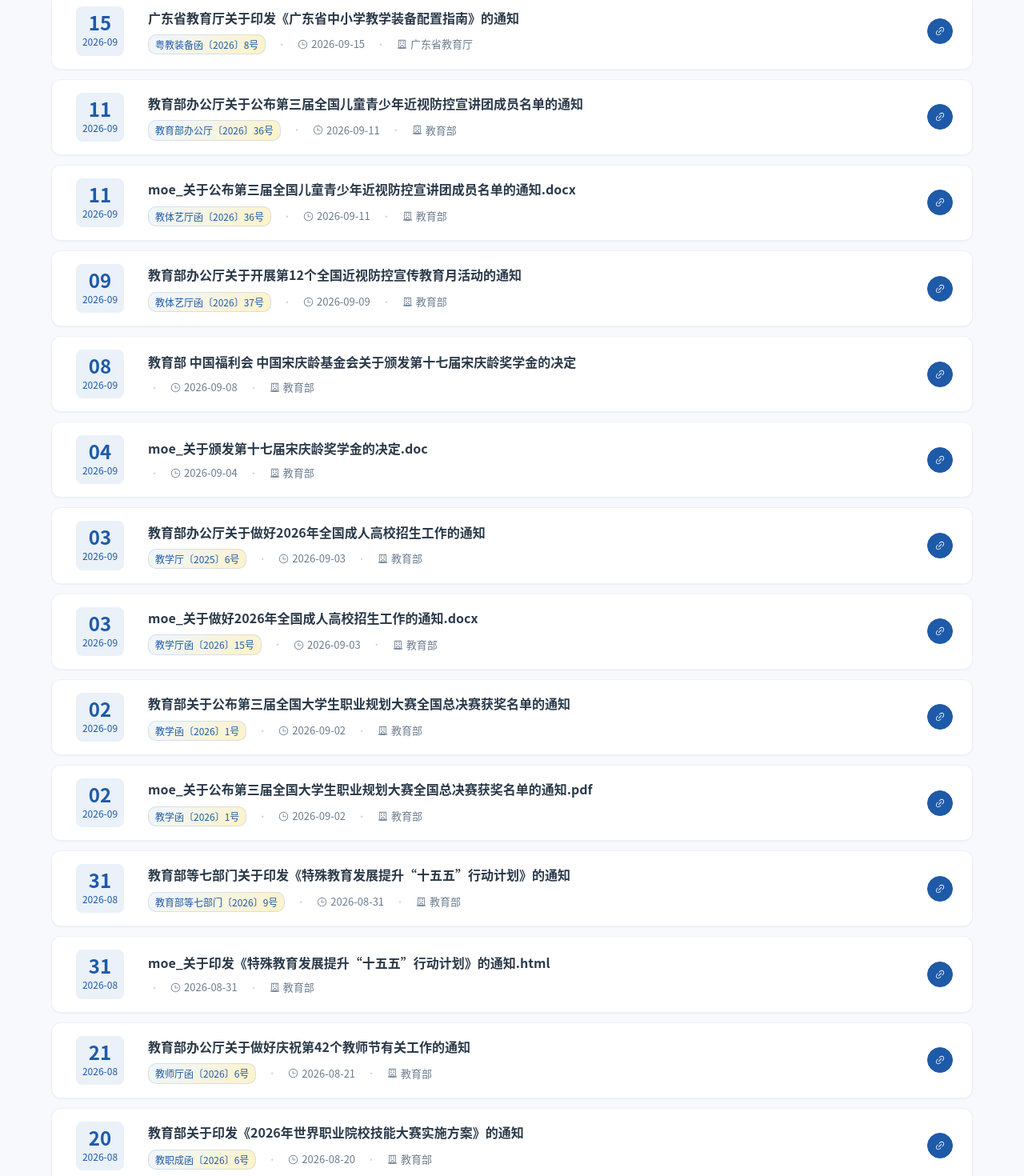
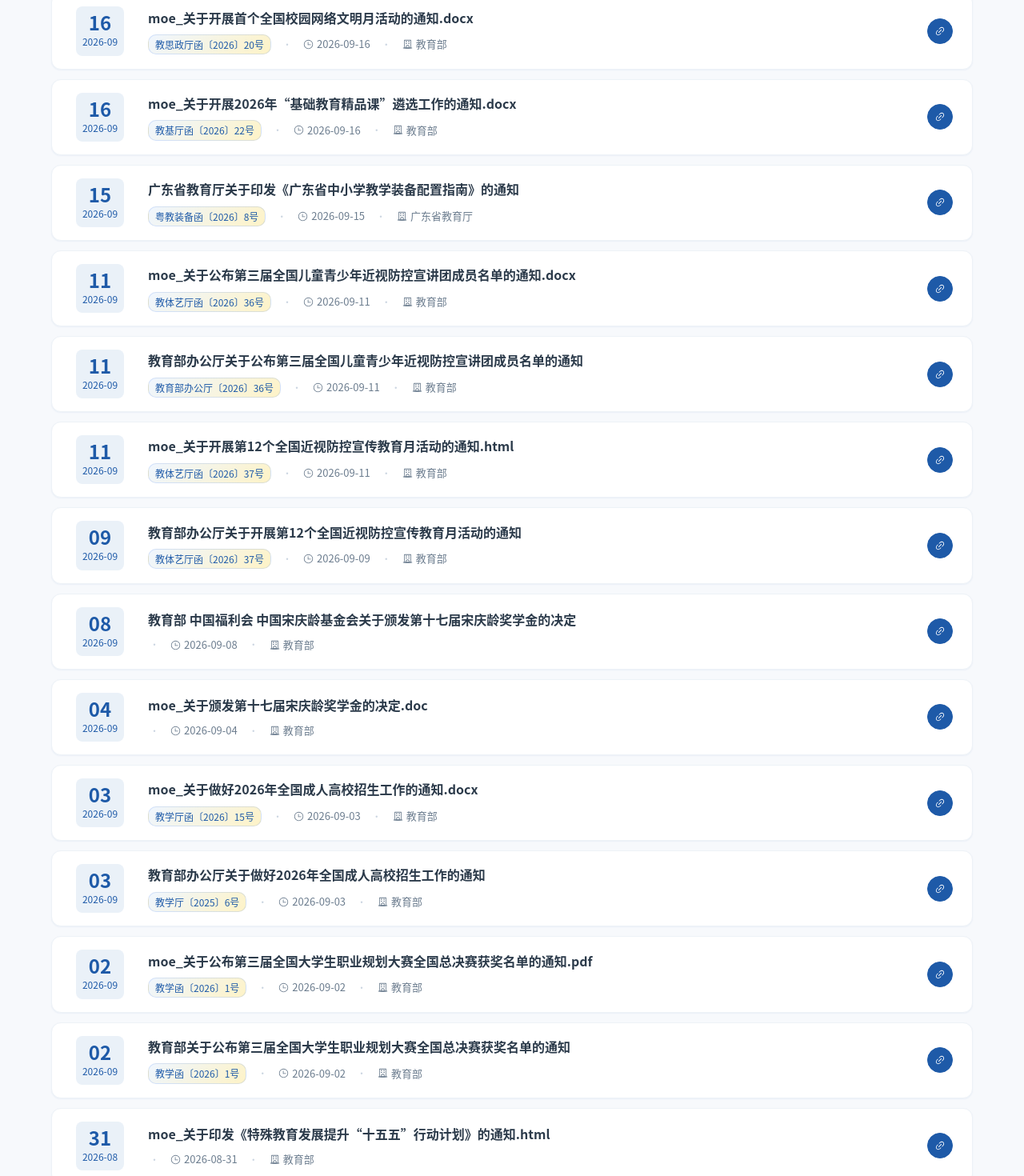
Before and after one commit to xiewengi/EDUima, a Vue app: page /#/policy in a window 1280 px wide. Shown: the part 676-2146 px from the top of the page at 80% size. Built offline with nearby package versions, Linux system fonts and the light colour scheme.

Commit message:
fix: site.updated同步更新 + 前端fetch加缓存破坏参数

```diff
--- a/public/data/policy.json
+++ b/public/data/policy.json
@@ -1,7 +1,7 @@
 {
   "site": {
     "title": "教育政策资料库",
-    "updated": "2026-09-23"
+    "updated": "2026-09-29"
   },
   "updated": "2026-09-29",
   "categories": [
@@ -202,6 +202,14 @@
           "source": "教育部"
         },
         {
+          "title": "moe_关于公布第三届全国儿童青少年近视防控宣讲团成员名单的通知.docx",
+          "mediaId": "word_3deb9906c10f388deed86711b305f0e8_49c73abf166e8cc6cf3aba564dee10207508334806566436",
+          "doc_no": "教体艺厅函〔2026〕36号",
+          "date": "2026-09-11",
+          "url": "http://www.moe.gov.cn/srcsite/A17/moe_943/s3285/202609/t20260909_1449937.html",
+          "source": "教育部"
+        },
+        {
           "title": "教育部办公厅关于公布第三届全国儿童青少年近视防控宣讲团成员名单的通知",
           "mediaId": "weburl_3deb9906c10f388deed86711b305f0e8_aa159fcba7c8fd288a168db6ea74d61d7508334806566436",
           "doc_no": "教育部办公厅〔2026〕36号",
@@ -226,6 +234,22 @@
           "source": "教育部"
         },
         {
+          "title": "moe_关于颁发第十七届宋庆龄奖学金的决定.doc",
+          "mediaId": "word_3deb9906c10f388deed86711b305f0e8_a5b4fd8bdda0f5d6277dcc71d492ee8c7508334806566436",
+          "doc_no": "",
+          "date": "2026-09-04",
+          "url": "http://www.moe.gov.cn/srcsite/A06/s7053/202609/t20260908_1449693.html",
+          "source": "教育部"
+        },
+        {
+          "title": "moe_关于做好2026年全国成人高校招生工作的通知.docx",
+          "mediaId": "word_3deb9906c10f388deed86711b305f0e8_d52b0d4d55defb11db35b446ca4525b47508334806566436",
+          "doc_no": "教学厅函〔2026〕15号",
+          "date": "2026-09-03",
+          "url": "http://www.moe.gov.cn/srcsite/A15/moe_777/202609/t20260903_1448954.html",
+          "source": "教育部"
+        },
+        {
           "title": "教育部办公厅关于做好2026年全国成人高校招生工作的通知",
           "mediaId": "weburl_3deb9906c10f388deed86711b305f0e8_2f39db62a1651f5a95db605f73822ec17508334806566436",
           "doc_no": "教学厅〔2025〕6号",
@@ -234,11 +258,27 @@
           "source": "教育部"
         },
         {
+          "title": "moe_关于公布第三届全国大学生职业规划大赛全国总决赛获奖名单的通知.pdf",
+          "mediaId": "pdf_3deb9906c10f388deed86711b305f0e8_a3e07e340bda6bf4f21b7197483c0a917508334806566436",
+          "doc_no": "教学函〔2026〕1号",
+          "date": "2026-09-02",
+          "url": "http://www.moe.gov.cn/srcsite/A15/s7063/202609/t20260902_1448809.html",
+          "source": "教育部"
+        },
+        {
           "title": "教育部关于公布第三届全国大学生职业规划大赛全国总决赛获奖名单的通知",
           "mediaId": "weburl_3deb9906c10f388deed86711b305f0e8_8f438806bf02faba89634254c975531c7508334806566436",
           "doc_no": "教学函〔2026〕1号",
           "date": "2026-09-02",
           "url": "http://www.moe.gov.cn/srcsite/A15/s7063/202609/t20260902_1448809.html",
+          "source": "教育部"
+        },
+        {
+          "title": "moe_关于印发《特殊教育发展提升“十五五”行动计划》的通知.html",
+          "mediaId": "html_3deb9906c10f388deed86711b305f0e8_6e295f2fc3978a56bf4ccef3a4dda0127508334806566436",
+          "doc_no": "",
+          "date": "2026-08-31",
+          "url": "http://www.moe.gov.cn/srcsite/A06/s3331/202608/t20260831_1448305.html",
           "source": "教育部"
         },
         {
@@ -346,67 +386,27 @@
           "source": "教育部"
         },
         {
-          "title": "moe_关于公布第三届全国大学生职业规划大赛全国总决赛获奖名单的通知.pdf",
-          "mediaId": "pdf_3deb9906c10f388deed86711b305f0e8_a3e07e340bda6bf4f21b7197483c0a917508334806566436",
-          "doc_no": "教学函〔2026〕1号",
-          "date": "2026-09-02",
-          "url": "http://www.moe.gov.cn/srcsite/A15/s7063/202609/t20260902_1448809.html",
-          "source": "教育部"
-        },
-        {
-          "title": "moe_关于颁发第十七届宋庆龄奖学金的决定.doc",
-          "mediaId": "word_3deb9906c10f388deed86711b305f0e8_a5b4fd8bdda0f5d6277dcc71d492ee8c7508334806566436",
-          "doc_no": "",
-          "date": "2026-09-04",
-          "url": "http://www.moe.gov.cn/srcsite/A06/s7053/202609/t20260908_1449693.html",
-          "source": "教育部"
-        },
-        {
-          "title": "moe_关于公布第三届全国儿童青少年近视防控宣讲团成员名单的通知.docx",
-          "mediaId": "word_3deb9906c10f388deed86711b305f0e8_49c73abf166e8cc6cf3aba564dee10207508334806566436",
-          "doc_no": "教体艺厅函〔2026〕36号",
-          "date": "2026-09-11",
-          "url": "http://www.moe.gov.cn/srcsite/A17/moe_943/s3285/202609/t20260909_1449937.html",
-          "source": "教育部"
-        },
-        {
-          "title": "moe_关于印发《特殊教育发展提升“十五五”行动计划》的通知.html",
-          "mediaId": "html_3deb9906c10f388deed86711b305f0e8_6e295f2fc3978a56bf4ccef3a4dda0127508334806566436",
-          "doc_no": "",
-          "date": "2026-08-31",
-          "url": "http://www.moe.gov.cn/srcsite/A06/s3331/202608/t20260831_1448305.html",
-          "source": "教育部"
-        },
-        {
-          "title": "moe_关于做好2026年全国成人高校招生工作的通知.docx",
-          "mediaId": "word_3deb9906c10f388deed86711b305f0e8_d52b0d4d55defb11db35b446ca4525b47508334806566436",
-          "doc_no": "教学厅函〔2026〕15号",
-          "date": "2026-09-03",
-          "url": "http://www.moe.gov.cn/srcsite/A15/moe_777/202609/t20260903_1448954.html",
-          "source": "教育部"
-        },
-        {
           "title": "moe_关于开展第12个全国近视防控宣传教育月活动的通知.html",
           "mediaId": "html_3deb9906c10f388deed86711b305f0e8_17094236e955b838fc2873f2af1f02057508334806566436",
-          "doc_no": "",
-          "date": "",
-          "url": "",
+          "doc_no": "教体艺厅函〔2026〕37号",
+          "date": "2026-09-11",
+          "url": "http://www.moe.gov.cn/srcsite/A17/moe_943/s3285/202609/t20260909_1449929.html",
           "source": "教育部"
         },
         {
           "title": "moe_关于开展首个全国校园网络文明月活动的通知.docx",
           "mediaId": "word_3deb9906c10f388deed86711b305f0e8_f10112a5fa3f7b023ab79dbe008266937508334806566436",
-          "doc_no": "",
-          "date": "",
-          "url": "",
+          "doc_no": "教思政厅函〔2026〕20号",
+          "date": "2026-09-16",
+          "url": "http://www.moe.gov.cn/srcsite/A12/s7060/202609/t20260916_1450989.html",
           "source": "教育部"
         },
         {
           "title": "moe_关于开展2026年“基础教育精品课”遴选工作的通知.docx",
           "mediaId": "word_3deb9906c10f388deed86711b305f0e8_54270e7783c7d8ed1dad82e4909de5c97508334806566436",
-          "doc_no": "",
-          "date": "",
-          "url": "",
+          "doc_no": "教基厅函〔2026〕22号",
+          "date": "2026-09-16",
+          "url": "http://www.moe.gov.cn/srcsite/A06/s3321/202609/t20260916_1451040.html",
           "source": "教育部"
         },
         {
--- a/scripts/sync.js
+++ b/scripts/sync.js
@@ -182,9 +182,10 @@ function updatePolicyJson(gdList, natList) {
     }).sort((a, b) => (b.date || '').localeCompare(a.date || ''))  // 按日期倒序
   }
 
+  const today = new Date().toISOString().slice(0, 10)
   const policy = {
-    site: oldPolicy?.site || { title: '教育政策资料库' },
-    updated: new Date().toISOString().slice(0, 10),
+    site: { ...(oldPolicy?.site || { title: '教育政策资料库' }), updated: today },
+    updated: today,
     categories: [
       { id: 'guangdong', name: '广东省内政策', source: 'https://edu.gd.gov.cn/gkmlpt/policy/',
         items: merge(gdList, oldGdMap, '广东省教育厅') },
--- a/src/views/Bidding.vue
+++ b/src/views/Bidding.vue
@@ -238,7 +238,7 @@ const resetFilter = () => {
 
 onMounted(async () => {
   try {
-    const res = await fetch(import.meta.env.BASE_URL + 'data/bidding.json')
+    const res = await fetch(import.meta.env.BASE_URL + 'data/bidding.json?v=' + Date.now())
     rawData.value = await res.json()
     updated.value = rawData.value.updated || '—'
   } catch (e) {
--- a/src/views/Home.vue
+++ b/src/views/Home.vue
@@ -190,9 +190,10 @@ const latestWinnings = computed(() => {
 
 onMounted(async () => {
   try {
+    const ts = Date.now()
     const [pRes, bRes] = await Promise.all([
-      fetch(import.meta.env.BASE_URL + 'data/policy.json').then(r => r.json()),
-      fetch(import.meta.env.BASE_URL + 'data/bidding.json').then(r => r.json())
+      fetch(import.meta.env.BASE_URL + 'data/policy.json?v=' + ts).then(r => r.json()),
+      fetch(import.meta.env.BASE_URL + 'data/bidding.json?v=' + ts).then(r => r.json())
     ])
     policyData.value = pRes
     biddingData.value = bRes
--- a/src/views/Policy.vue
+++ b/src/views/Policy.vue
@@ -196,9 +196,9 @@ const openOriginal = (item) => {
 
 onMounted(async () => {
   try {
-    const res = await fetch(import.meta.env.BASE_URL + 'data/policy.json')
+    const res = await fetch(import.meta.env.BASE_URL + 'data/policy.json?v=' + Date.now())
     rawData.value = await res.json()
-    updated.value = rawData.value.site?.updated || rawData.value.updated || '—'
+    updated.value = rawData.value.updated || rawData.value.site?.updated || '—'
   } catch (e) {
     console.error('Failed to load policy data:', e)
   }
```
